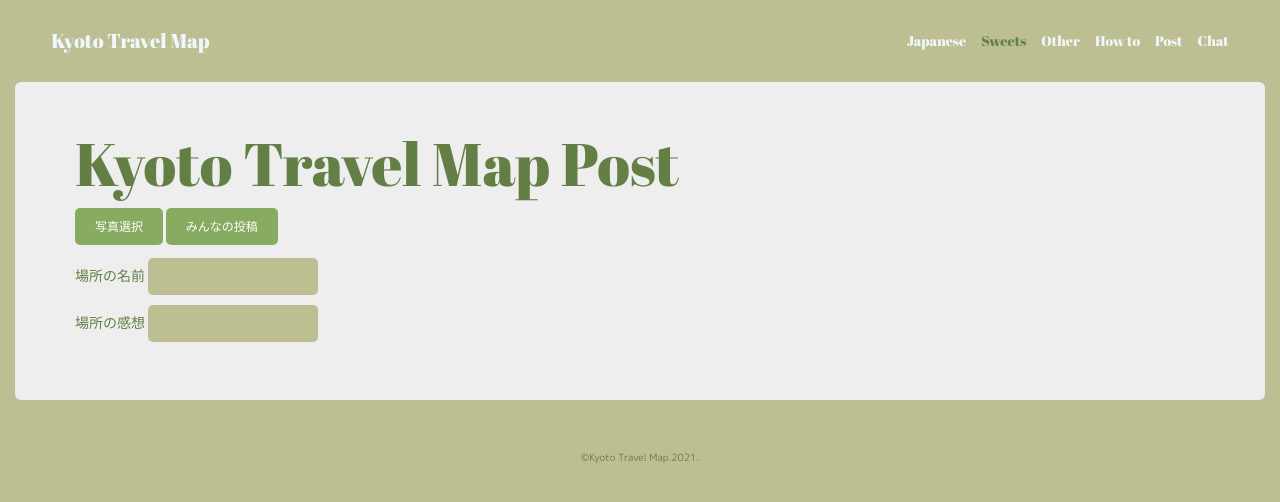
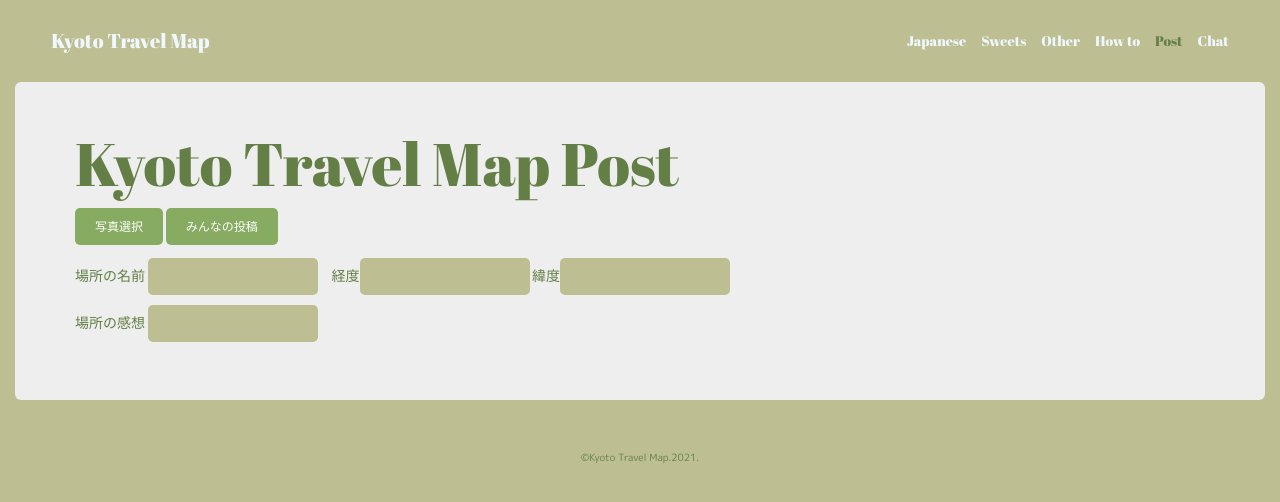
Before and after one commit to Unayuu/prog, a PHP site: page /otsumap_post.html in a window 1280 px wide. Shown: the top 502 px of the page. Run offline with PHP 8.4, Linux system fonts and the light colour scheme.

Commit message:
Final課題 修正

```diff
--- a/Final/css/style.css
+++ b/Final/css/style.css
@@ -1,6 +1,4 @@
 @import url('https://fonts.googleapis.com/css2?family=Abril+Fatface&family=Kosugi+Maru&display=swap');
-
-
 span.mark1 {
   background-color:aliceblue;
   border-radius: 5px;
@@ -10,7 +8,6 @@ span.mark1 {
   text-align: center;
   background-color: #627250;
 }
-
 #search-input{
   -webkit-appearance: none;
   display: inline-block;
--- a/Final/otsumap_post.html
+++ b/Final/otsumap_post.html
@@ -97,10 +97,10 @@
     <nav class="pc-nav">
         <ul>
             <li><a href="otsumap_jf.html">Japanese</a></li>
-            <li><a href="otsumap_cafe.html"><span style="color:#647f46">Sweets</span></a></li>
+            <li><a href="otsumap_cafe.html">Sweets</a></li>
             <li><a href="otsumap_other.html">Other</a></li>
             <li><a href="otsumap_htu.html">How to</a></li>
-            <li><a href="otsumap_post.html">Post</a></li>
+            <li><a href="otsumap_post.html"><span style="color:#647f46">Post</span></a></li>
             <li><a href="index.php">Chat</a></li>
         </ul>
     </nav>
@@ -133,11 +133,10 @@
             <p2><a href="#" id="select_btn">写真選択</a></p2> <p2><a href="map_view.php" id="select_btn">みんなの投稿</a></p2>
             <form method="post" action="fileup.php" enctype="multipart/form-data">
                 <input type="file" accept="image/*" capture="camera" id="image_file" value="" name="upfile" style="opacity:0;">
-                場所の名前 <input type="text" name="name"><br>
+                場所の名前 <input type="text" name="name">　経度<input type="text" name="lat" id="lat">
+                緯度<input type="text" name="lon" id="lon"><br>
                 場所の感想 <input type="text" name="comment">
                 <input type="submit" id="upload_btn" value="Post">
-                <input type="hidden" name="lat" id="lat">
-                <input type="hidden" name="lon" id="lon">
             </form>
         </div>
         <div id="photarea">
```
